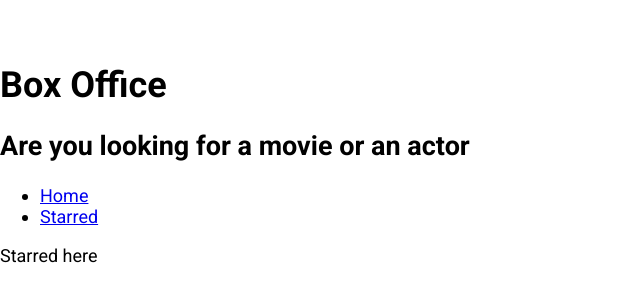
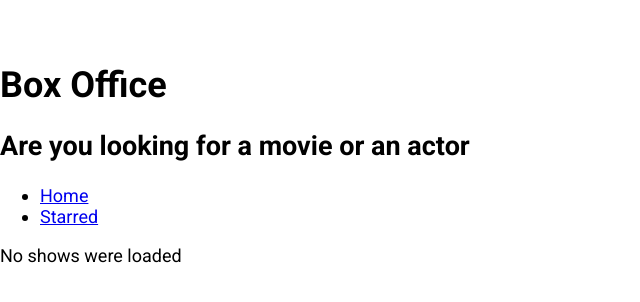
Before and after one commit to AzureMichael/box-office, a React (Create React App) app: page /starred in a window 1280 px wide. Shown: the top 302 px of the page, without its empty margins (0-640 px from the left). Built offline with nearby package versions, Linux system fonts and the light colour scheme; the HTML template or start-up script is replaced by a standard one.

Commit message:
Finished starred page

```diff
--- a/src/components/routes/Starred.js
+++ b/src/components/routes/Starred.js
@@ -1,8 +1,47 @@
-import React from 'react';
+import React, { useEffect, useState } from 'react';
+import { useShows } from '../../hooks/custom-hooks';
 import MainPageLayout from '../layouts/MainPageLayout';
+import {apiGet} from '../../api/tv-maze-api';
+import ShowGrid from '../layouts/show/ShowGrid';
 
 const Starred = () => {
-    return ( <MainPageLayout>Starred here</MainPageLayout> );
+
+    const [starred] = useShows();
+
+    const [shows, setShows] = useState(null);
+    const [isLoading, setIsLoading] = useState(true);
+    const [error, setError] = useState(null);
+
+    useEffect(() => {
+        if(starred && starred.length > 0) {
+
+            const promises = starred.map(showId => apiGet(`/shows/${showId}`));
+
+            Promise.all(promises)
+            .then(apiData => apiData.map(show =>({show})))
+            .then(results => {
+
+                setShows(results);
+                setIsLoading(false);
+
+            }).catch(error => {
+                setError(error.message);
+                setIsLoading(false);
+            });
+
+        } else {
+            setIsLoading(false);
+        }
+    })
+
+    return (
+        <MainPageLayout>
+            {isLoading && <div>Shows are still loading</div> }
+            {error && <div>Error occured: {error}</div>}
+            {!isLoading && !shows && <div>No shows were loaded</div>}
+            {!isLoading && !error && shows && <ShowGrid data={shows} />}
+        </MainPageLayout>
+    );
 }
 
 export default Starred;
```
